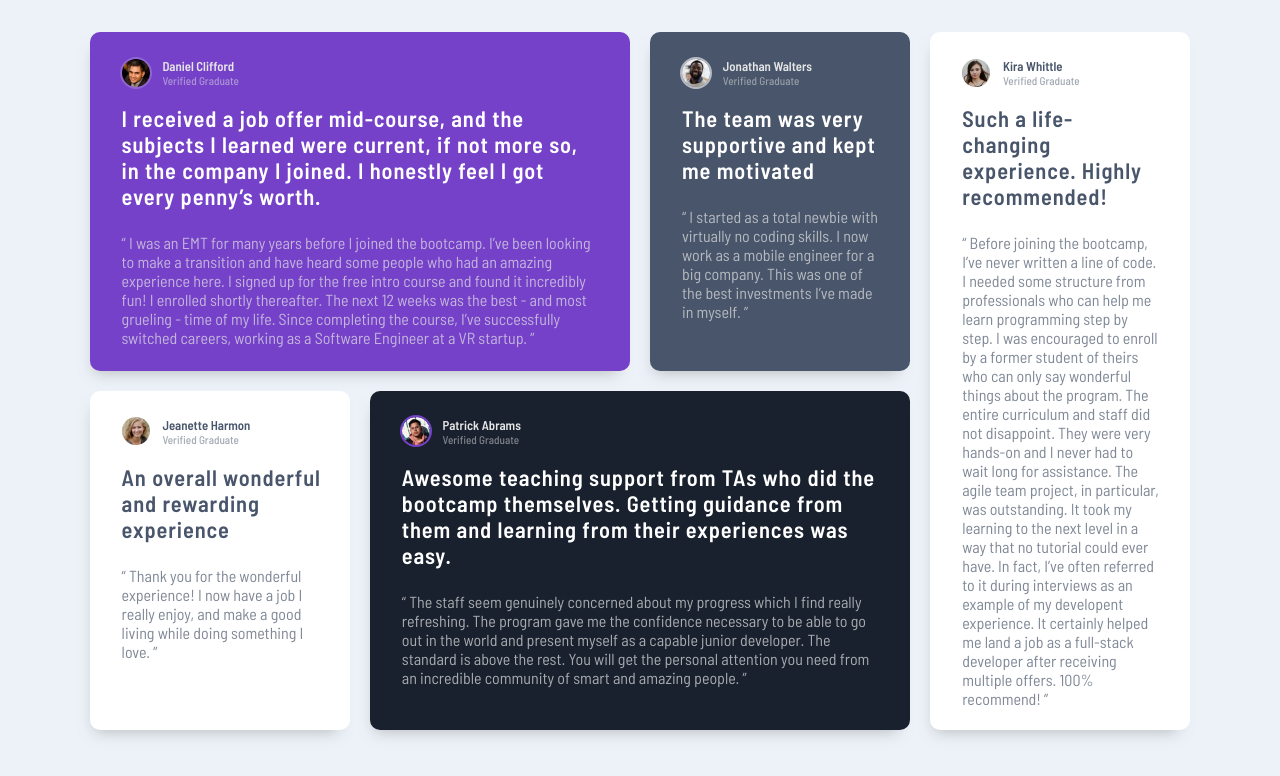
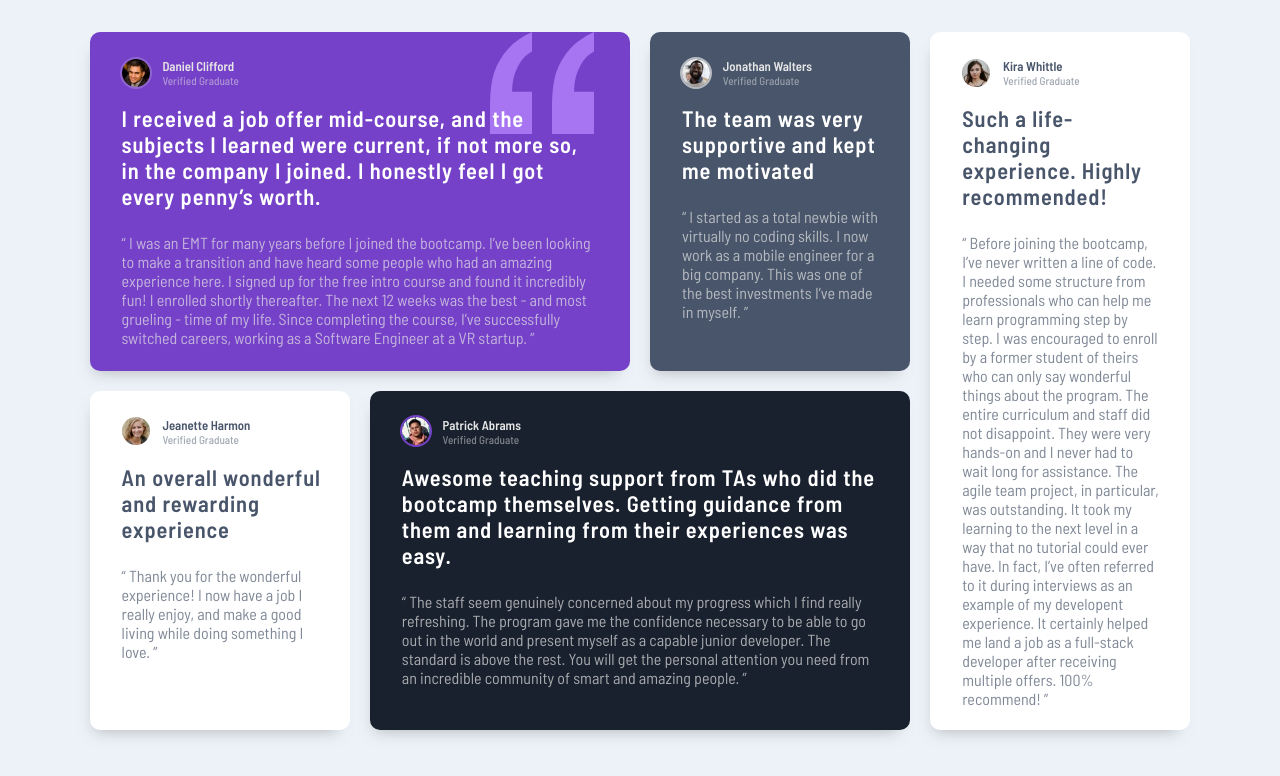
Before and after one commit to RJC26/FrontEnd-Mentor-Testimonials-grid-section, a plain HTML site: page index.html in a window 1280 px wide. Drawn offline with Linux system fonts and the light colour scheme.

Commit message:
Update style.css

```diff
--- a/Resources/CSS/style.css
+++ b/Resources/CSS/style.css
@@ -90,6 +90,11 @@ section{
 .daniel{
     background-color: var(--Moderate-violet);
     box-shadow: -4px 10px 15px -9px rgba(128, 128, 128, 0.5);
+    background-image: url(../Images/bg-pattern-quotation.svg);
+    background-repeat: no-repeat;
+    background-position: right;
+    background-position-y: 0;
+    background-position-x: 250px;
 }
 .jonathan{
     background-color: var(--Very-dark-grayish-blue);
@@ -146,6 +151,8 @@ section{
         grid-row-end: 1;
         grid-column-start: 1;
         grid-column-end: 3;
+        background-position-y: 0;
+        background-position-x: 400px;
     }
     .jeanette{
         grid-row-start: 2;
```
